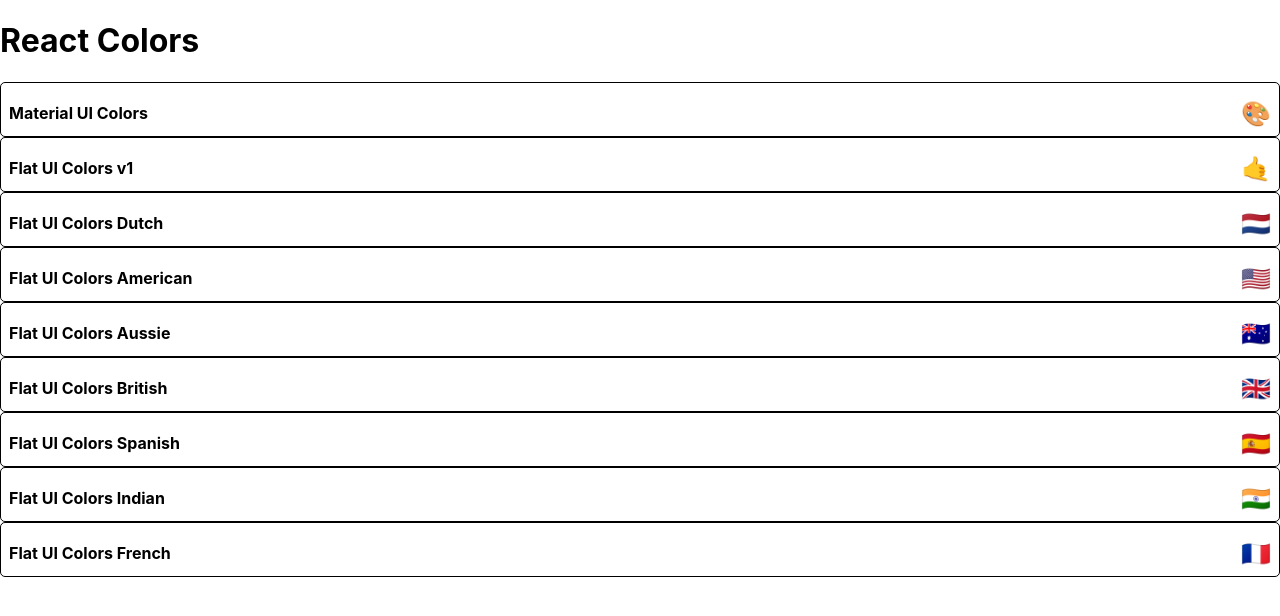
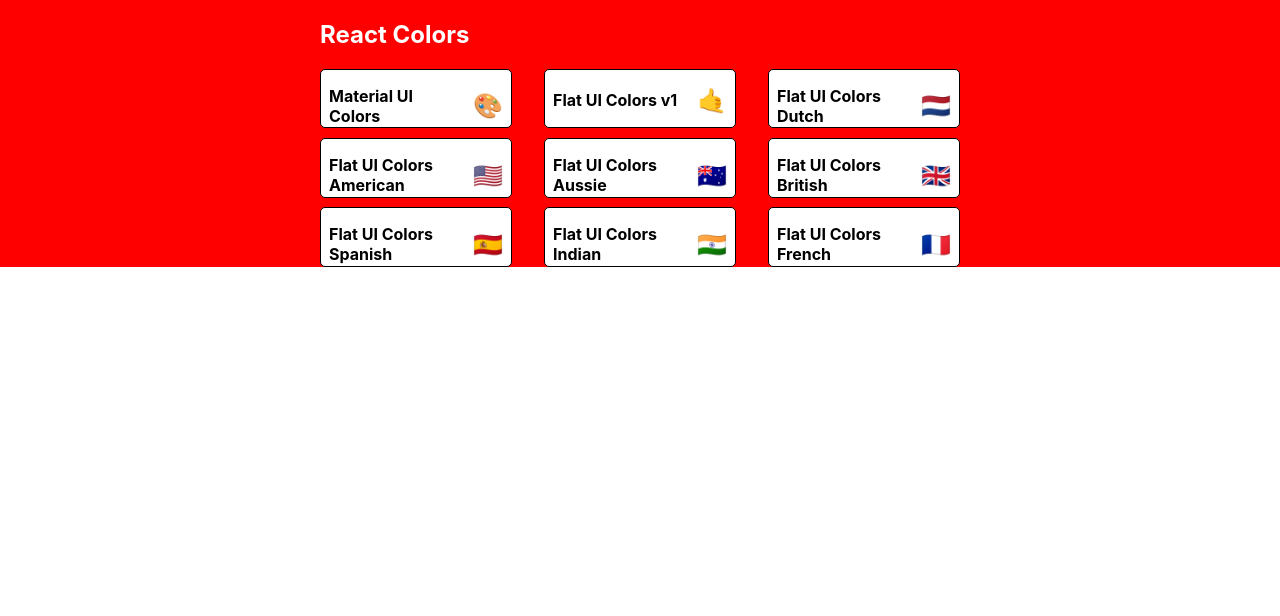
Before and after one commit to zenakent/color-app, a React (Create React App) app: page / in a window 1280 px wide. Shown: the top 616 px of the page. Built offline with nearby package versions, Linux system fonts and the light colour scheme.

Commit message:
start styling PaletteList withStyles

```diff
--- a/src/component/PaletteList.jsx
+++ b/src/component/PaletteList.jsx
@@ -1,16 +1,55 @@
 import React, { Component } from 'react';
 import { Link } from 'react-router-dom';
+import { withStyles } from '@material-ui/styles';
 
 import MiniPalette from './MiniPalette';
 
-export default class PaletteList extends Component {
+const styles = {
+	root: {
+		backgroundColor: 'red',
+		height: '100%',
+		display: 'flex',
+		alignItems: 'flex-start',
+		justifyContent: 'center'
+	},
+	container: {
+		width: '50%',
+		display: 'flex',
+		alignItems: 'flex-start',
+		flexDirection: 'column',
+		flexWrap: 'wrap'
+	},
+	nav: {
+		display: 'flex',
+		width: '100%',
+		justifyContent: 'space-between',
+		color: 'white'
+	},
+	palettes: {
+		boxSizing: 'border-box',
+		width: '100%',
+		display: 'grid',
+		gridTemplateColumns: 'repeat(3, 30%)',
+		gridGap: '5%'
+	}
+};
+
+class PaletteList extends Component {
 	render() {
-		const { palettes } = this.props;
+		const { palettes, classes } = this.props;
 		return (
-			<div>
-				<h1>React Colors</h1>
-				{palettes.map((palette, idx) => <MiniPalette {...palette} key={idx} />)}
+			<div className={classes.root}>
+				<div className={classes.container}>
+					<nav className={classes.nav}>
+						<h1>React Colors</h1>
+					</nav>
+					<div className={classes.palettes}>
+						{palettes.map((palette, idx) => <MiniPalette {...palette} key={idx} />)}
+					</div>
+				</div>
 			</div>
 		);
 	}
 }
+
+export default withStyles(styles)(PaletteList);
```
